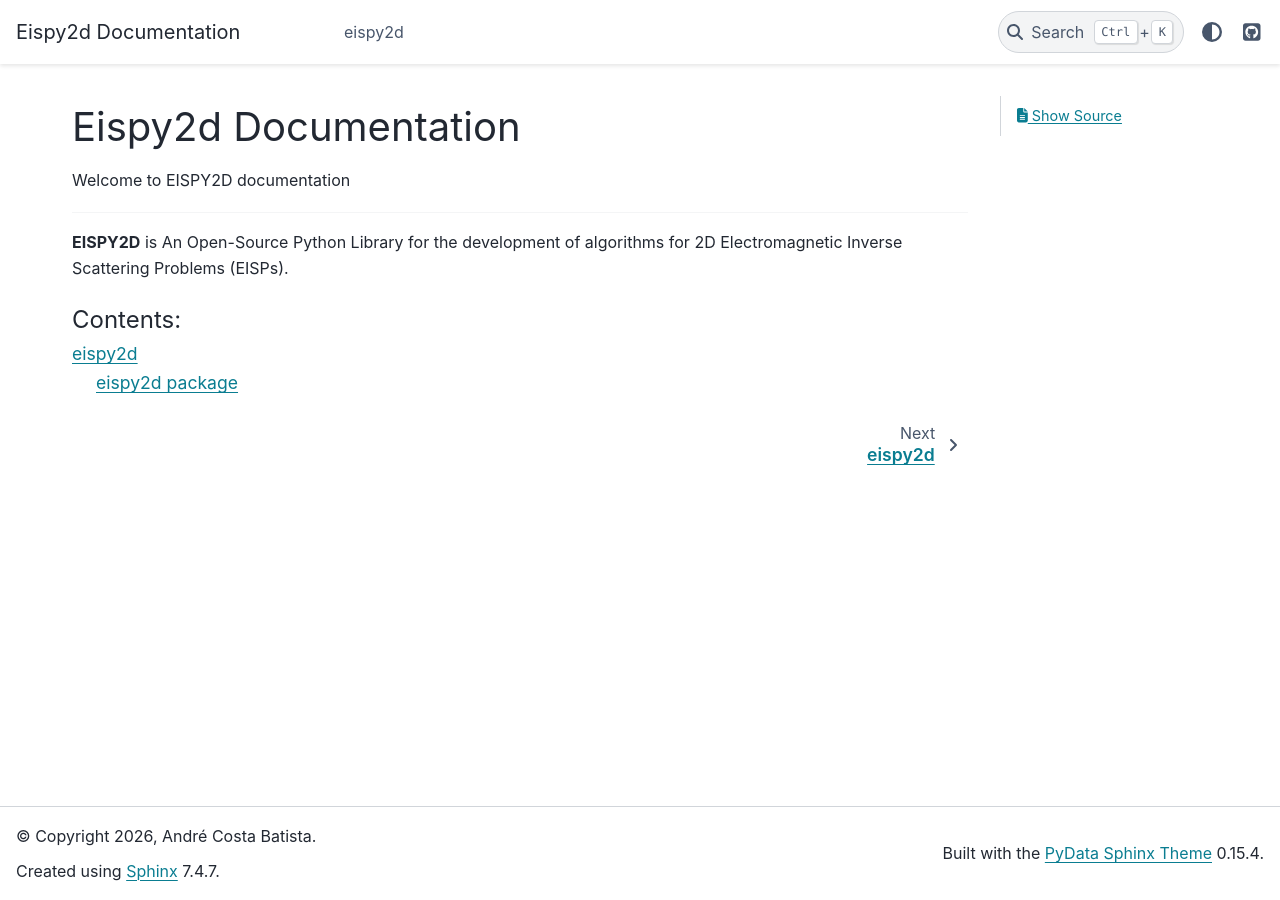
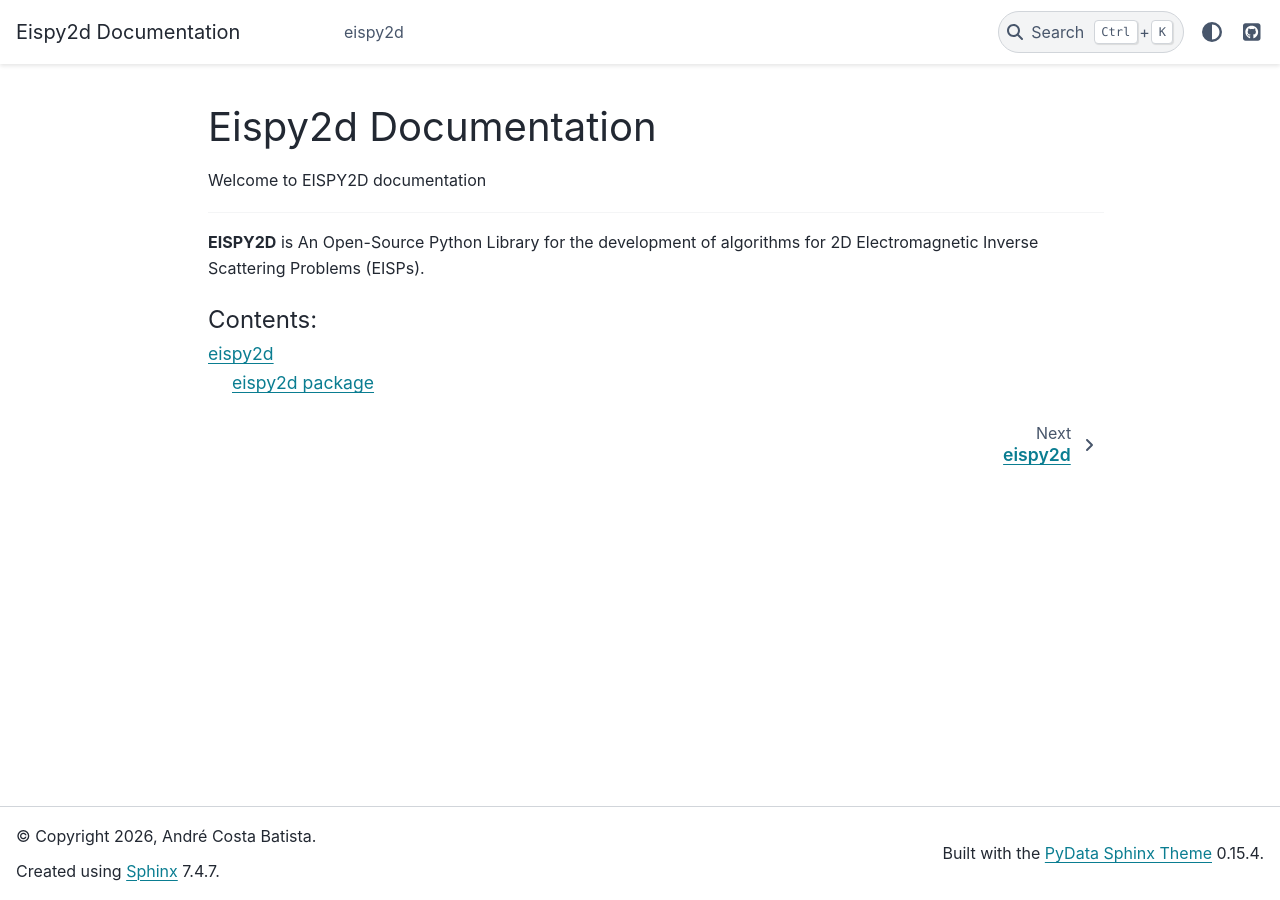
Before and after one commit to andre-batista/eispy2d, a Sphinx documentation site: the page built from docs/source/index.rst, in a window 1280 px wide. Built offline with Sphinx 7.4.7 and the PyData theme 0.15.4, drawn with Linux system fonts in a browser that asks for light colours.

Commit message:
Add .readthedocs.yaml

```diff
--- a/docs/source/conf.py
+++ b/docs/source/conf.py
@@ -40,3 +40,5 @@ html_theme_options = {
 
 html_static_path = ['_static']
 html_title = 'Eispy2d Documentation'
+
+html_show_sourcelink = False
```
Also changed, not shown: .readthedocs.yaml (added).
